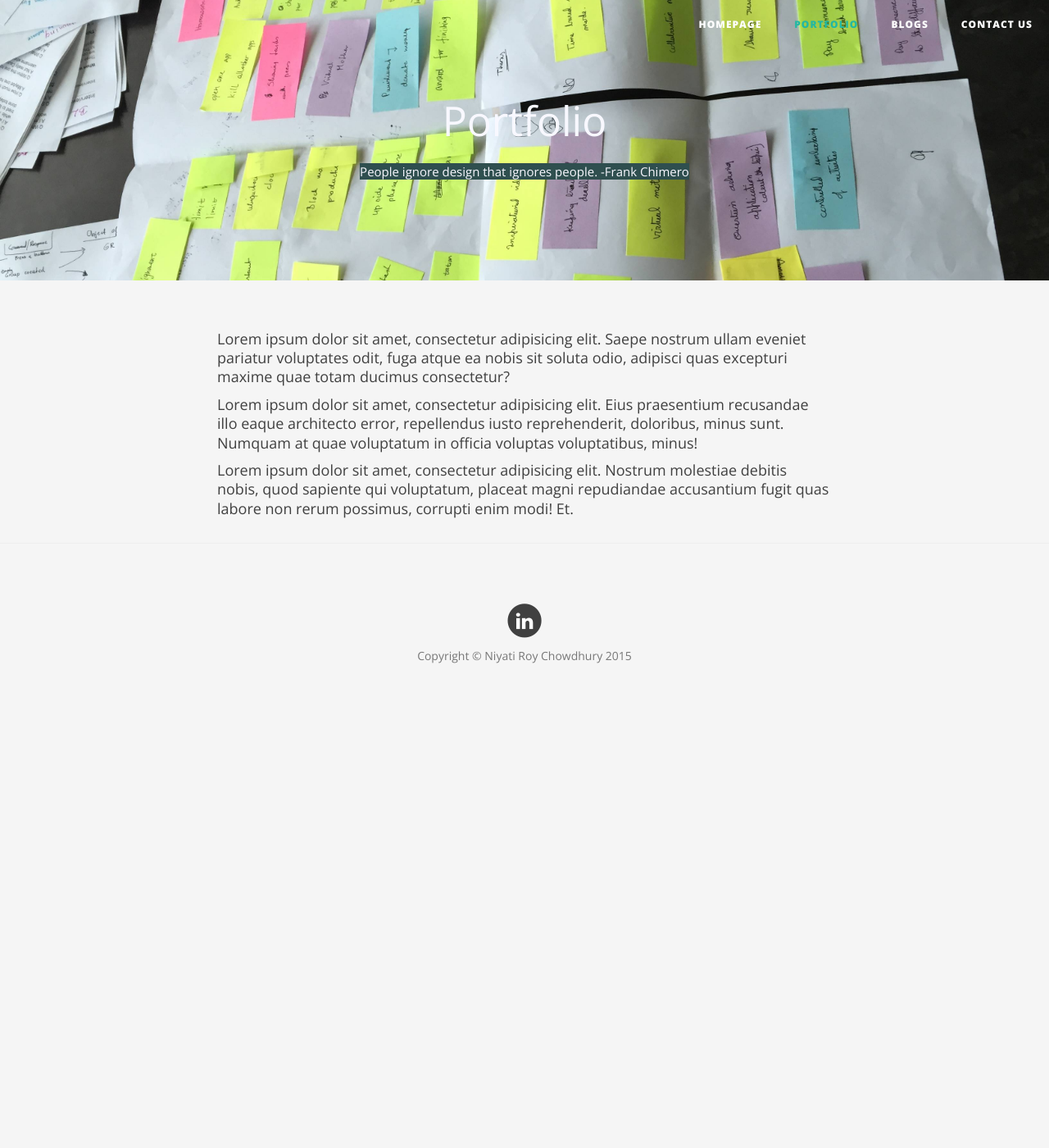
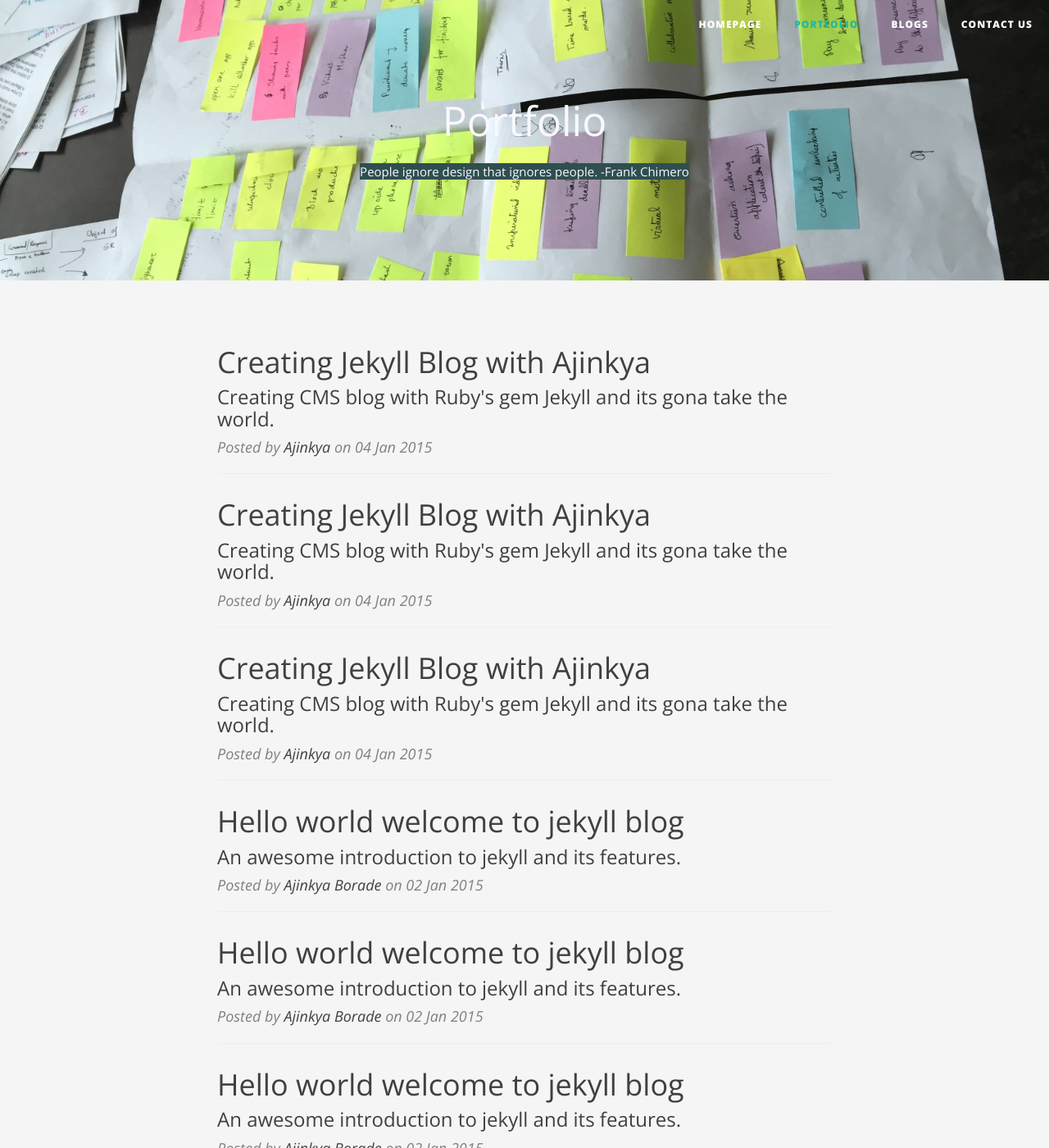
Before and after one commit to Niyatirc/Niyatirc.github.io, a Jekyll site: the page built from about.html, in a window 1280 px wide and 1400 px high. Shown: the whole window at 82% size. Built offline with Jekyll 4.4.1, drawn with Linux system fonts in a browser that asks for light colours; nearby versions of some CDN libraries; Markdown is read by kramdown in place of the engine named in the settings; comment, search, counter and statistics services are not loaded; some of the changed text lies outside the part shown.

Commit message:
changed portfolio page

```diff
--- a/about.html
+++ b/about.html
@@ -9,14 +9,41 @@ order: 2
 ---
 
 <!-- Main Content -->
-<div class="container">
-    <div class="row">
-        <div class="col-lg-8 col-lg-offset-2 col-md-10 col-md-offset-1">
-            <p>Lorem ipsum dolor sit amet, consectetur adipisicing elit. Saepe nostrum ullam eveniet pariatur voluptates odit, fuga atque ea nobis sit soluta odio, adipisci quas excepturi maxime quae totam ducimus consectetur?</p>
-            <p>Lorem ipsum dolor sit amet, consectetur adipisicing elit. Eius praesentium recusandae illo eaque architecto error, repellendus iusto reprehenderit, doloribus, minus sunt. Numquam at quae voluptatum in officia voluptas voluptatibus, minus!</p>
-            <p>Lorem ipsum dolor sit amet, consectetur adipisicing elit. Nostrum molestiae debitis nobis, quod sapiente qui voluptatum, placeat magni repudiandae accusantium fugit quas labore non rerum possimus, corrupti enim modi! Et.</p>
+   <!-- Main Content -->
+    <div class="container">
+        <div class="row">
+            <div class="col-lg-8 col-lg-offset-2 col-md-10 col-md-offset-1">
+                {% for news in site.posts %}
+                    <div class="post-preview">
+                        <a href="{{ news.url }}">
+                            <h2 class="post-title">
+                                {{ news.title }}
+                            </h2>
+                            <h3 class="post-subtitle">
+                                {{ news.description }}
+                            </h3>
+                        </a>
+                        <p class="post-meta">Posted by <a href="#">{{ news.author }}</a> on {{ news.date | date_to_string }}</p>
+                    </div>
+                    <hr>
+                {% endfor %}
+
+                <!-- Pager -->
+                <ul class="pager">
+                    {% if paginator.previous_page %}
+                    <li class="previous">
+                        <a href="{{ paginator.previous_page_path }}">&larr; Prev Posts</a>
+                    </li>
+                    {% endif %}
+
+                    {% if paginator.next_page %}
+                    <li class="next">
+                        <a href="{{ paginator.next_page_path }}">Older Posts &rarr;</a>
+                    </li>
+                    {% endif %}
+                </ul>
+            </div>
         </div>
     </div>
-</div>
 
-<hr>
+    <hr>
```
Also changed, not shown: _posts/2014-12-31-A-wordpress-killer-on-streets - Copy (2).md (+2 -2 lines), 2 other files.
